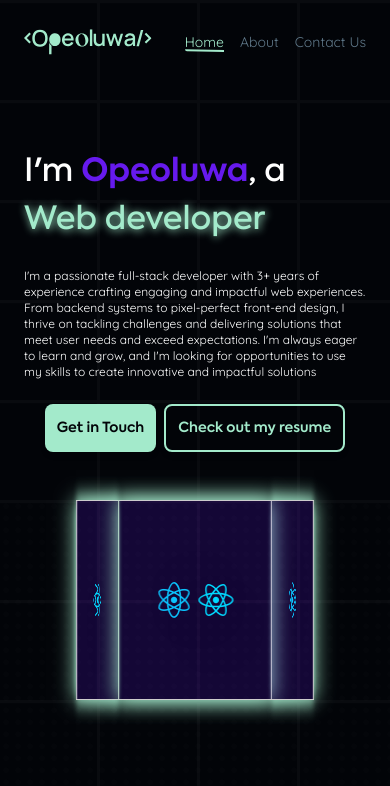
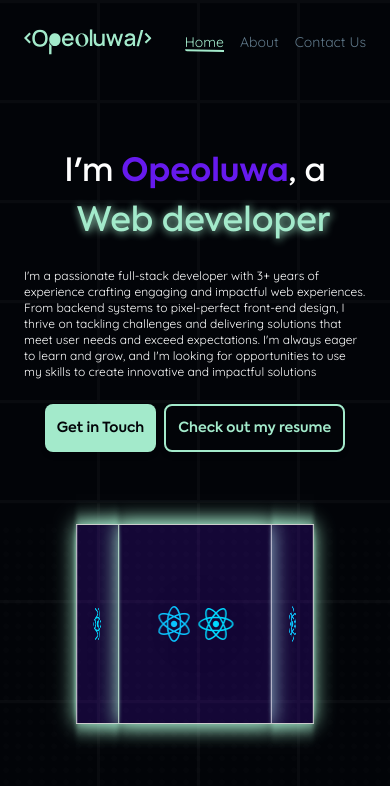
Before and after one commit to Opeoluwa-Ogunlaja/Opeoluwa-Ogunlaja, a React (Vite) app: page / in a window 390 px wide. Shown: the top 786 px of the page. Built offline with nearby package versions, Linux system fonts and the light colour scheme.

Commit message:
increased the margin on the spinner

```diff
--- a/src/App.scss
+++ b/src/App.scss
@@ -178,7 +178,7 @@
       grid-template-rows: max-content 1fr;
       place-items: center;
       place-content: center;
-      gap: 3rem;
+      gap: 4.5rem;
       inset-inline: 0;
     }
   }
--- a/src/pages/Home.jsx
+++ b/src/pages/Home.jsx
@@ -30,9 +30,9 @@ const Home = () => {
       <main className="mt-64 max-lg:px-24 lg:px-64">
         <section className="hero-section relative grid h-fit">
           <div className="flex flex-col gap-24 font-axiforma">
-            <div className="big-text inline-block text-white">
+            <div className="big-text inline-block text-center text-white">
               I'm <strong className="scale-105  text-violet">Opeoluwa</strong>, a{' '}
-              <h3 className="big-text shadow-text inline origin-top-left scale-105 align-baseline text-green">
+              <h3 className="big-text shadow-text origin-top-left scale-105 align-baseline text-green lg:inline">
                 Web developer
               </h3>
             </div>
```
